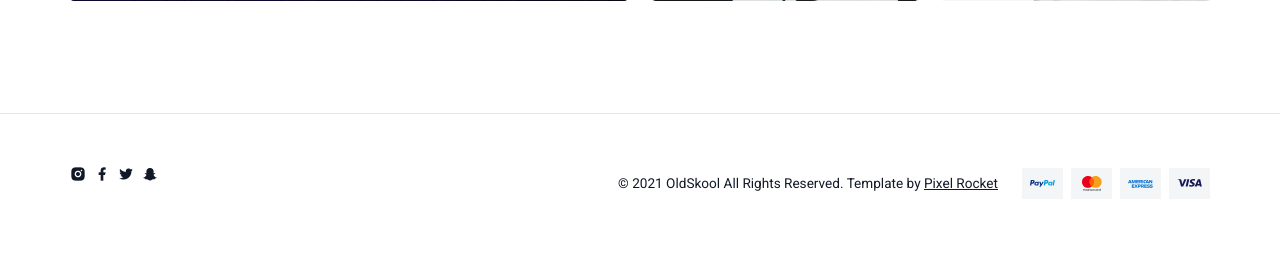
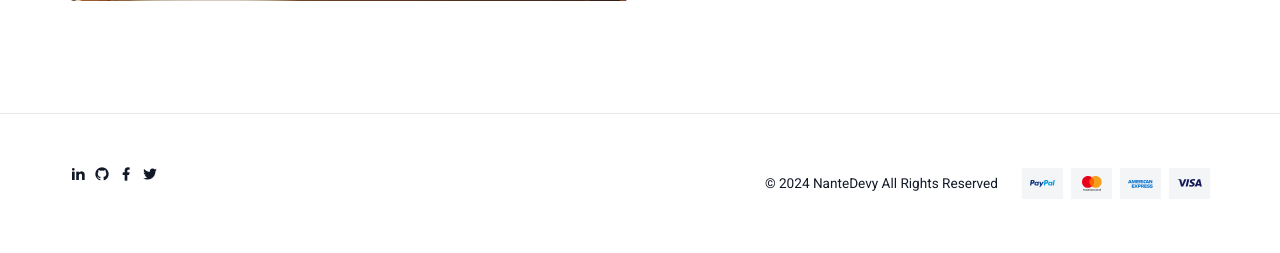
Before and after one commit to anjanante/oil_sale_pp8, a PHP site: page / in a window 1280 px wide. Shown: the part 1537-1790 px from the top of the page. Run offline with PHP 8.4, Linux system fonts and the light colour scheme.

Commit message:
Update banner and footer

```diff
--- a/_partials/footer.php
+++ b/_partials/footer.php
@@ -7,18 +7,17 @@
                 <div>
                     <ul class="list-unstyled">
                         <li class="d-inline-block me-1"><a class="text-decoration-none text-dark-hover transition-all"
-                                href="#"><i class="ri-instagram-fill"></i></a></li>
+                                href="https://www.linkedin.com/in/nante-rajaona/ "><i class="ri-linkedin-fill"></i></a></li>
                         <li class="d-inline-block me-1"><a class="text-decoration-none text-dark-hover transition-all"
-                                href="#"><i class="ri-facebook-fill"></i></a></li>
+                                href="https://github.com/anjanante "><i class="ri-github-fill"></i></a></li>
                         <li class="d-inline-block me-1"><a class="text-decoration-none text-dark-hover transition-all"
-                                href="#"><i class="ri-twitter-fill"></i></a></li>
+                                href="https://web.facebook.com/anjanantenainar/"><i class="ri-facebook-fill"></i></a></li>
                         <li class="d-inline-block me-1"><a class="text-decoration-none text-dark-hover transition-all"
-                                href="#"><i class="ri-snapchat-fill"></i></a></li>
+                                href="https://twitter.com/nantenaina29 "><i class="ri-twitter-fill"></i></a></li>
                     </ul>
                 </div>
                 <div class="d-flex align-items-center justify-content-end flex-column flex-lg-row">
-                    <p class="small m-0 text-center text-lg-start">&copy; 2021 OldSkool All Rights Reserved. Template by <a
-                            href="https://www.pixelrocket.store">Pixel Rocket</a></p>
+                    <p class="small m-0 text-center text-lg-start">&copy; 2024 NanteDevy All Rights Reserved</p>
                     <ul class="list-unstyled mb-0 ms-lg-4 mt-3 mt-lg-0 d-flex justify-content-end align-items-center">
                         <li class="bg-light p-2 d-flex align-items-center justify-content-center me-2">
                             <i class="pi pi-sm pi-paypal"></i></li>
--- a/index.php
+++ b/index.php
@@ -82,7 +82,7 @@ require("_partials/header.php");
             <!--Slide-->
             <div class="swiper-slide position-relative h-100 w-100">
                 <div class="w-100 h-100 overflow-hidden position-absolute z-index-1 top-0 start-0 end-0 bottom-0">
-                    <div class="w-100 h-100 bg-img-cover bg-pos-center-center overflow-hidden" data-swiper-parallax="-100" style=" will-change: transform; background-image: url(./assets/images/banners/banner-3.jpg)">
+                    <div class="w-100 h-100 bg-img-cover bg-pos-center-center overflow-hidden" data-swiper-parallax="-100" style=" will-change: transform; background-image: url(./assets/images/banners/banner-3.png)">
                     </div>
                 </div>
                 <div class="container position-relative z-index-10 d-flex h-100 align-items-start flex-column justify-content-center">
@@ -118,7 +118,7 @@ require("_partials/header.php");
                 <div class="position-absolute top-0 bottom-0 start-0 end-0 d-flex justify-content-center align-items-center z-index-20">
                     <div class="py-6 px-5 px-lg-10 text-center w-100">
                         <h2 class="display-1 mb-3 fw-bold text-white"><span class="text-outline-light">Flash</span> Sale</h2>
-                        <p class="fs-5 fw-light text-white d-none d-md-block">Our yearly flash sale is now on! Grab yourself a bargain from the world's leading streetwear brands.</p>
+                        <p class="fs-5 fw-light text-white d-none d-md-block">Lorem ipsum dolor sit amet consectetur adipisicing elit. Libero, mollitia odit porro?.</p>
                         <a href="./category.html" class="btn btn-psuedo text-white" role="button">Shop All Sale Items</a>
                     </div>
                 </div>
@@ -128,10 +128,10 @@ require("_partials/header.php");
                     <div class="col-12 col-md-6 d-flex">
                         <div class="card position-relative overflow-hidden">
                             <picture class="position-relative z-index-10 d-block bg-light">
-                                <img class="w-100 rounded" src="./assets/images/banners/banner-8.jpg" alt="HTML Bootstrap Template by Pixel Rocket">
+                                <img class="w-100 rounded" src="./assets/images/banners/oil-1.png" alt="HTML Bootstrap Template by Pixel Rocket">
                             </picture>
                             <div class="card-overlay">
-                                <p class="lead fw-bolder mb-2">The Jordan Delta 2</p>
+                                <p class="lead fw-bolder mb-2">Black seed oil</p>
                                 <a href="./category.html" class="btn btn-psuedo text-white py-2" role="button">Shop Kicks</a>
                             </div>
                         </div>
@@ -139,10 +139,10 @@ require("_partials/header.php");
                     <div class="col-12 col-md-6 d-flex">
                         <div class="card position-relative overflow-hidden">
                             <picture class="position-relative z-index-10 d-block bg-light">
-                                <img class="w-100 rounded" src="./assets/images/banners/banner-9.jpg" alt="HTML Bootstrap Template by Pixel Rocket">
+                                <img class="w-100 rounded" src="./assets/images/banners/oil-3.png" alt="HTML Bootstrap Template by Pixel Rocket">
                             </picture>
                             <div class="card-overlay">
-                                <p class="lead fw-bolder mb-2">Latest Mens Shirts</p>
+                                <p class="lead fw-bolder mb-2">Stinking aroma</p>
                                 <a href="./category.html" class="btn btn-psuedo text-white py-2" role="button">Shop New</a>
                             </div>
                         </div>
@@ -150,10 +150,10 @@ require("_partials/header.php");
                     <div class="col-12 col-md-6 d-flex">
                         <div class="card position-relative overflow-hidden">
                             <picture class="position-relative z-index-10 d-block bg-light">
-                                <img class="w-100 rounded" src="./assets/images/banners/banner-10.jpg" alt="HTML Bootstrap Template by Pixel Rocket">
+                                <img class="w-100 rounded" src="./assets/images/banners/oil-4.png" alt="HTML Bootstrap Template by Pixel Rocket">
                             </picture>
                             <div class="card-overlay">
-                                <p class="lead fw-bolder mb-2">KiiKii Osake Tees</p>
+                                <p class="lead fw-bolder mb-2">Serum Osake</p>
                                 <a href="./category.html" class="btn btn-psuedo text-white py-2" role="button">Shop T-Shirts</a>
                             </div>
                         </div>
@@ -161,10 +161,10 @@ require("_partials/header.php");
                     <div class="col-12 col-md-6 d-flex">
                         <div class="card position-relative overflow-hidden">
                             <picture class="position-relative z-index-10 d-block bg-light">
-                                <img class="w-100 rounded" src="./assets/images/banners/banner-11.jpg" alt="HTML Bootstrap Template by Pixel Rocket">
+                                <img class="w-100 rounded" src="./assets/images/banners/oil-5.png" alt="HTML Bootstrap Template by Pixel Rocket">
                             </picture>
                             <div class="card-overlay">
-                                <p class="lead fw-bolder mb-2">Multibuy Womens Shirts</p>
+                                <p class="lead fw-bolder mb-2">Multibuy Mosquito</p>
                                 <a href="./category.html" class="btn btn-psuedo text-white py-2" role="button">Shop Sale Items</a>
                             </div>
                         </div>
```
Also changed, not shown: assets/images/banners/banner-10.jpg (deleted), assets/images/banners/banner-11.jpg (deleted), assets/images/banners/banner-3.png (added), assets/images/banners/banner-8.jpg (deleted), assets/images/banners/banner-9.jpg (deleted), assets/images/banners/banner-sale.jpg.
